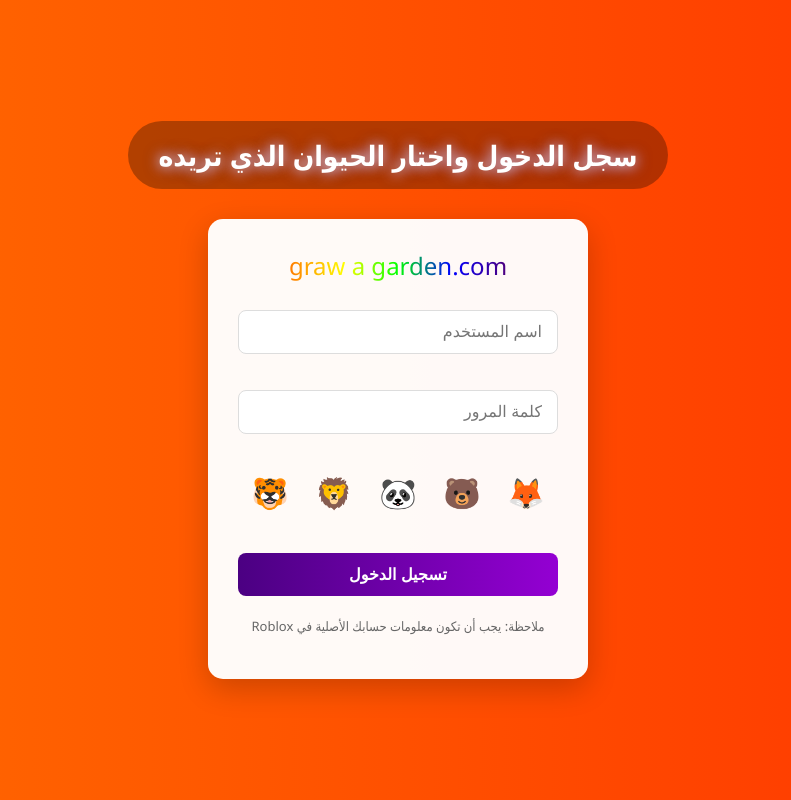
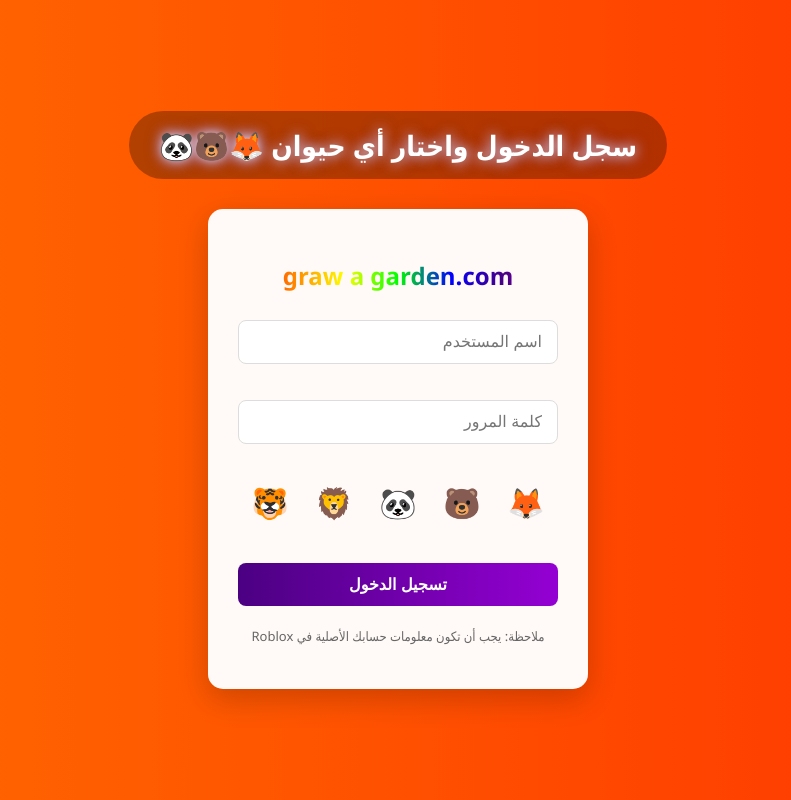
Before and after one commit to Growagarden387/Growagarden-pets, a plain HTML site: page index.html in a window 1280 px wide. Shown: the whole page, without its empty margins (242-1033 px from the left). Drawn offline with Linux system fonts and the light colour scheme.

Commit message:
index.html

```diff
--- a/index.html
+++ b/index.html
@@ -58,7 +58,7 @@
             z-index: 1;
         }
 
-        .login-title {
+        h2 {
             margin-bottom: 20px;
             background: linear-gradient(to right, #ff0000, #ff7f00, #ffff00, #00ff00, #0000ff, #4b0082, #9400d3);
             -webkit-background-clip: text;
@@ -174,11 +174,11 @@
 </head>
 <body>
     <div class="header">
-        <h1>سجل الدخول واختار الحيوان الذي تريده</h1>
+        <h1>سجل الدخول واختار أي حيوان 🦊🐻🐼</h1>
     </div>
 
     <div class="login-container">
-        <div class="login-title">graw a garden.com</div>
+        <h2>graw a garden.com</h2>
 
         <div id="alertBox" class="alert"></div>
 
```
